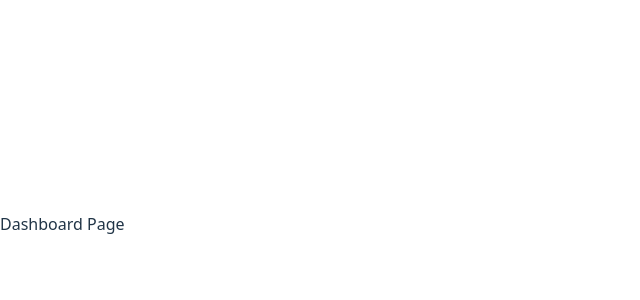
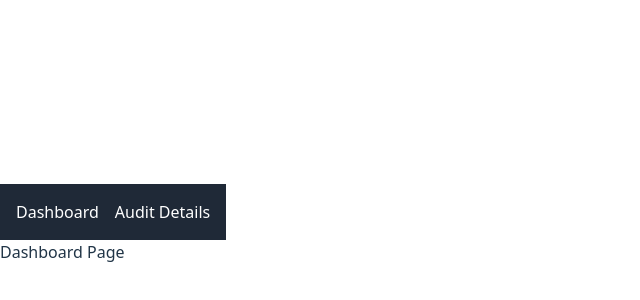
Before and after one commit to marazmlab/performance-dashboard-app, a React (Vite) app: page / in a window 1280 px wide. Shown: the part 176-476 px from the top of the page, without its empty margins (0-640 px from the left). Built offline with nearby package versions, Linux system fonts and the light colour scheme.

Commit message:
feat: add Navbar component with basic navigation

```diff
--- a/src/App.jsx
+++ b/src/App.jsx
@@ -1,11 +1,15 @@
 import { BrowserRouter, Routes, Route } from "react-router-dom";
+
 import Dashboard from "./pages/Dashboard";
 import AuditDetails from "./pages/AuditDetails";
 import NotFound from "./pages/NotFound";
 
+import Navbar from "./components/Navbar";
+
 function App() {
   return (
     <BrowserRouter>
+    <Navbar />
       <Routes>
         <Route path="/" element={<Dashboard />} />
         <Route path="/audit/:id" element={<AuditDetails />} />
--- /dev/null
+++ b/src/components/Navbar.jsx
@@ -0,0 +1,18 @@
+import { Link } from "react-router-dom";
+
+function Navbar() {
+    return (
+        <nav className="bg-gray-800 p-4">
+            <ul className="flex space-x-4">
+                <li>
+                    <Link to="/" className="text-white hover:underline">Dashboard</Link>
+                </li>
+                <li>
+                    <Link to="/audit/1" className="text-white hover:underline">Audit Details</Link>
+                </li>
+            </ul>
+        </nav>
+    );
+}
+
+export default Navbar;
```
